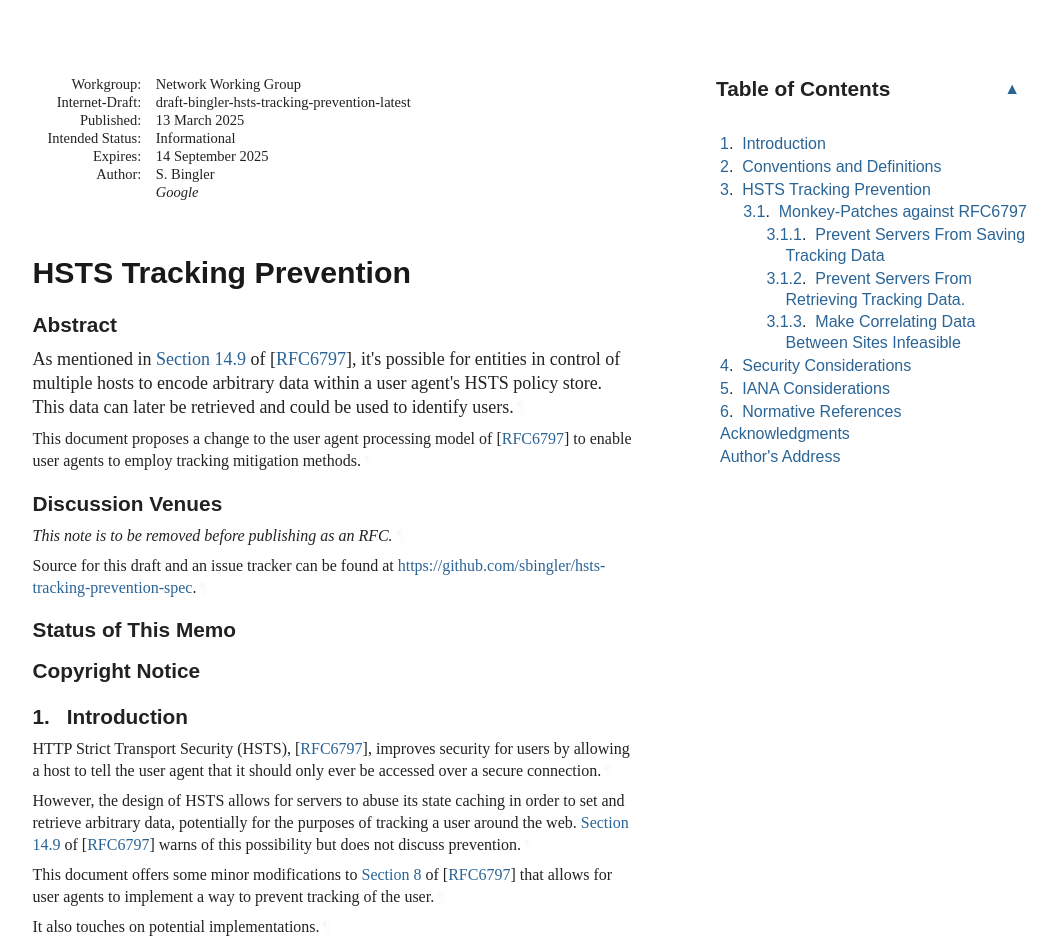
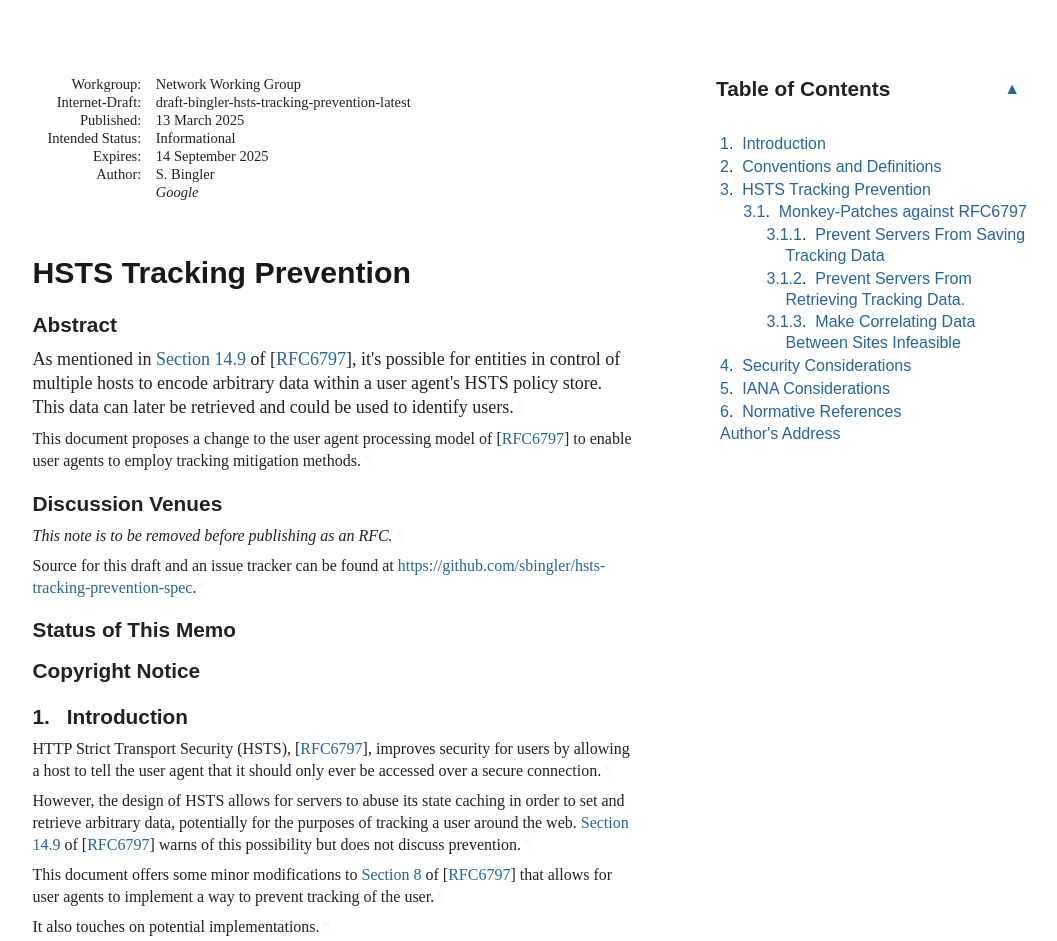
Before and after one commit to sbingler/hsts-tracking-prevention-spec, a plain HTML site: page draft-bingler-hsts-tracking-prevention.html in a window 1280 px wide. Shown: the top 941 px of the page, without its empty margins (92-1149 px from the left). Drawn offline with Linux system fonts and the light colour scheme; a web font is replaced by a local one.

Commit message:
Script updating gh-pages from 6a17adb. [ci skip]

```diff
--- a/draft-bingler-hsts-tracking-prevention.html
+++ b/draft-bingler-hsts-tracking-prevention.html
@@ -1180,10 +1180,7 @@ to enable user agents to employ tracking mitigation methods.<a href="#section-ab
             <p id="section-toc.1-1.6.1"><a href="#section-6" class="auto internal xref">6</a>.  <a href="#name-normative-references" class="internal xref">Normative References</a></p>
 </li>
           <li class="compact toc ulBare ulEmpty" id="section-toc.1-1.7">
-            <p id="section-toc.1-1.7.1"><a href="#appendix-A" class="auto internal xref"></a><a href="#name-acknowledgments" class="internal xref">Acknowledgments</a></p>
-</li>
-          <li class="compact toc ulBare ulEmpty" id="section-toc.1-1.8">
-            <p id="section-toc.1-1.8.1"><a href="#appendix-B" class="auto internal xref"></a><a href="#name-authors-address" class="internal xref">Author's Address</a></p>
+            <p id="section-toc.1-1.7.1"><a href="#appendix-A" class="auto internal xref"></a><a href="#name-authors-address" class="internal xref">Author's Address</a></p>
 </li>
         </ul>
 </nav>
@@ -1428,16 +1425,8 @@ security decreases.<a href="#section-4-1" class="pilcrow">¶</a></p>
 </dl>
 </section>
 </div>
-<div id="acknowledgments">
+<div id="authors-addresses">
 <section id="appendix-A">
-      <h2 id="name-acknowledgments">
-<a href="#name-acknowledgments" class="section-name selfRef">Acknowledgments</a>
-      </h2>
-<p id="appendix-A-1">TODO acknowledge.<a href="#appendix-A-1" class="pilcrow">¶</a></p>
-</section>
-</div>
-<div id="authors-addresses">
-<section id="appendix-B">
       <h2 id="name-authors-address">
 <a href="#name-authors-address" class="section-name selfRef">Author's Address</a>
       </h2>
```
Also changed, not shown: draft-bingler-hsts-tracking-prevention.txt.
